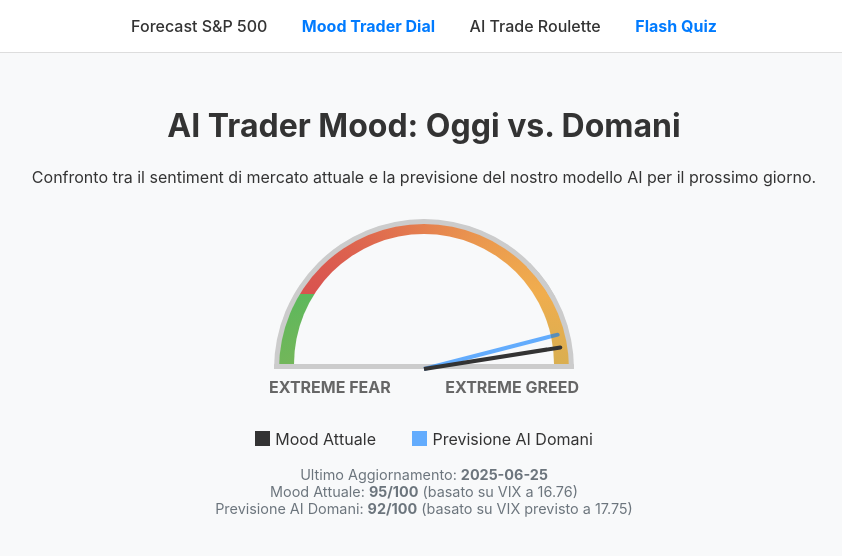
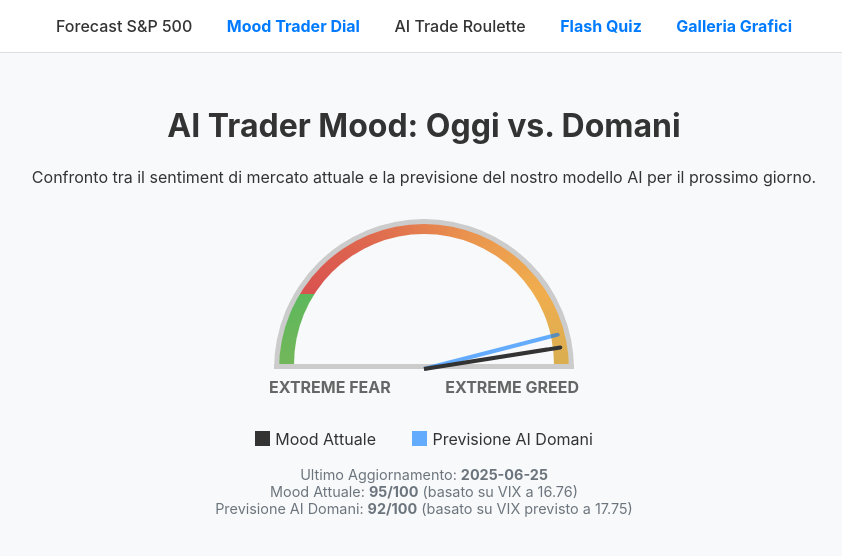
Before and after one commit to davidoggoo/Finance_Machine_Learning, a plain HTML site: page mood-dial.html in a window 1280 px wide. Shown: the whole page, without its empty margins (216-1058 px from the left). Drawn offline with Linux system fonts and the light colour scheme.

Commit message:
Update mood-dial.html

```diff
--- a/mood-dial.html
+++ b/mood-dial.html
@@ -30,6 +30,7 @@
           <a href="/Finance_Machine_Learning/mood-dial.html" class="active">Mood Trader Dial</a>
                 <a href="/Finance_Machine_Learning/roulette.html">AI Trade Roulette</a>
             <a href="/Finance_Machine_Learning/quiz.html" class="active">Flash Quiz</a>
+            <a href="/Finance_Machine_Learning/gallery.html" class="active">Galleria Grafici</a>
         </nav>
     </header>
 
```
